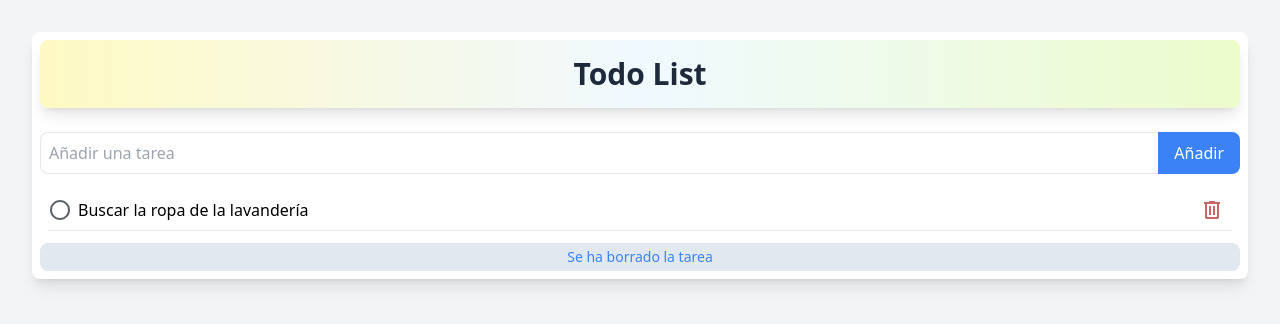
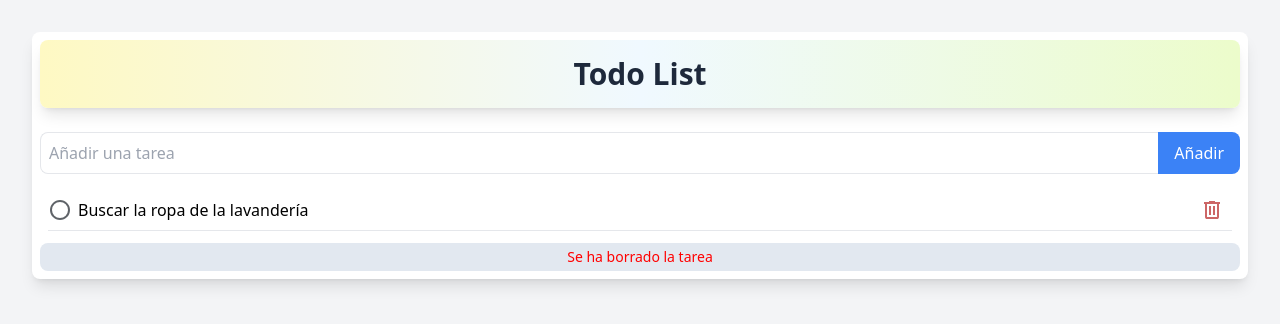
Before and after one commit to EscuelaIt/Curso-Redux, a website built with Vite: page app-todo/index.html in a window 1280 px wide. Both pictures are taken after a click on the button 1212 px from the left and 210 px from the top of the page. Built offline with nearby package versions, Linux system fonts and the light colour scheme.

Commit message:
mensaje con status

```diff
--- a/app-todo/src/css/style.css
+++ b/app-todo/src/css/style.css
@@ -1,6 +1,10 @@
 @tailwind base;
 @tailwind components;
 @tailwind utilities;
+
+.msg_error {
+  color: red;
+}
 
 .checkIcon {
   background-repeat: no-repeat;
--- a/app-todo/src/index.js
+++ b/app-todo/src/index.js
@@ -6,12 +6,18 @@ import './init';
 store.subscribe( () => {
   const state = store.getState();
   renderTodos(state);
-  setMessage(state.app.message);
+  setMessage(state.app.message, state.app.statusMessage);
   if(state.todo.todos.length == 0) {
     setMessage('No hay Todos!')
   }
 });
 
-function setMessage(msg) {
-  document.querySelector('footer').innerText = msg;
+function setMessage(msg, status) {
+  const messageElement = document.querySelector('footer');
+  messageElement.innerText = msg;
+  if(status == 'error') {
+    messageElement.classList.add('msg_error');
+  } else {
+    messageElement.classList.remove('msg_error');
+  }
 }
--- a/app-todo/src/redux/app-slice.js
+++ b/app-todo/src/redux/app-slice.js
@@ -4,12 +4,22 @@ export const appSlice = createSlice({
   name: 'app',
   initialState: {
     message: '',
+    statusMessage: ''
   },
   reducers: {
-    sendFeedback: (state, action) => {
-      state.message = action.payload;
+    setMessage: (state, action) => {
+      // action.payload = { msg: 'dfsdfd', status: 'error'}
+      state.message = action.payload.msg;
+      state.statusMessage = action.payload.status;
     }
   }
 });
 
-export const { sendFeedback } = appSlice.actions;
+export const { setMessage } = appSlice.actions;
+
+export const sendFeedback = (msg, status = 'success') => (dispatch) => {
+  dispatch(setMessage({
+    msg,
+    status
+  }));
+}
--- a/app-todo/src/todo-render.js
+++ b/app-todo/src/todo-render.js
@@ -30,7 +30,7 @@ function createDeleteHandlers() {
     item.addEventListener('click', function () {
       console.log('click en el botón de borrar', item.dataset.id);
       store.dispatch(deleteTodo(item.dataset.id));
-      store.dispatch(sendFeedback('Se ha borrado la tarea'));
+      store.dispatch(sendFeedback('Se ha borrado la tarea', 'error'));
     });
   });
 }
```
